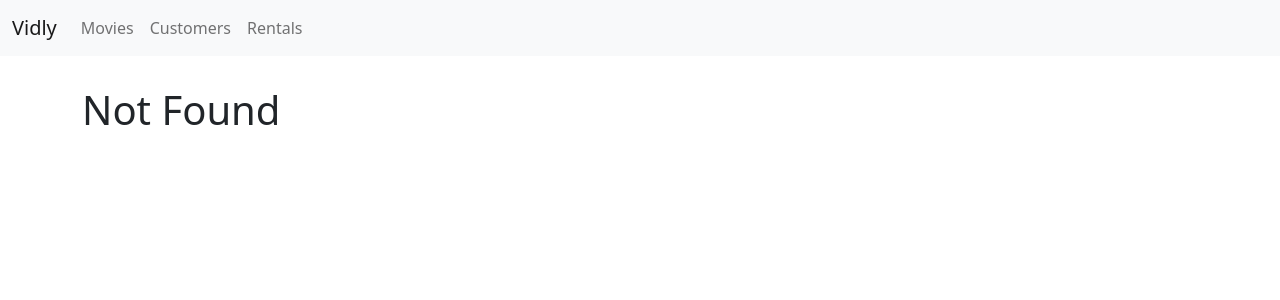
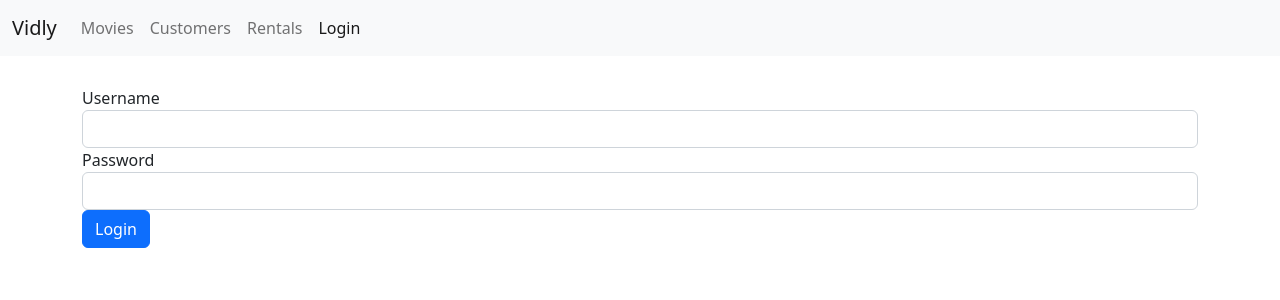
Before and after one commit to zalogarciam/vidly, a React (Create React App) app in the folder vidlyu/: page /login in a window 1280 px wide. Before the commit this address had no page. Shown: the top 300 px of the page. Built offline with nearby package versions, Linux system fonts and the light colour scheme.

Commit message:
Adding login component

```diff
--- a/vidlyu/src/App.js
+++ b/vidlyu/src/App.js
@@ -1,12 +1,13 @@
 import { Route, Routes, Navigate } from "react-router-dom";
+import { Fragment } from "react";
 import Movie from "./components/movie";
 import NavBar from "./components/navBar";
 import Customer from "./components/customer";
 import Rental from "./components/rental";
 import NotFound from "./components/notFound";
+import MovieForm from "./components/movieForm";
+import LoginForm from "./components/loginForm";
 import "./App.css";
-import { Fragment } from "react";
-import MovieForm from "./components/movieForm";
 
 function App() {
   return (
@@ -14,6 +15,7 @@
       <NavBar></NavBar>
       <main className="container">
         <Routes>
+          <Route path="/login" element={<LoginForm></LoginForm>}></Route>
           <Route path="/movies/:id" element={<MovieForm></MovieForm>}></Route>
           <Route path="/movies" element={<Movie />}></Route>
           <Route path="/customers" element={<Customer />}></Route>
--- /dev/null
+++ b/vidlyu/src/components/loginForm.jsx
@@ -0,0 +1,29 @@
+import React, { Component } from "react";
+
+class LoginForm extends Component {
+  handleSubmit = (e) => {
+    e.preventDefault();
+    // Call the server
+    console.log("Submitted");
+  };
+
+  render() {
+    return (
+      <div>
+        <form onSubmit={this.handleSubmit}>
+          <div className="form-group">
+            <label htmlFor="username">Username</label>
+            <input id="username" type="text" className="form-control" />
+          </div>
+          <div className="form-group">
+            <label htmlFor="password">Password</label>
+            <input id="password" type="password" className="form-control" />
+          </div>
+          <button className="btn btn-primary">Login</button>
+        </form>
+      </div>
+    );
+  }
+}
+
+export default LoginForm;
--- a/vidlyu/src/components/navBar.jsx
+++ b/vidlyu/src/components/navBar.jsx
@@ -35,6 +35,11 @@
                 Rentals
               </NavLink>
             </li>
+            <li className="nav-item">
+              <NavLink className="nav-link" to="/login">
+                Login
+              </NavLink>
+            </li>
           </ul>
         </div>
       </div>
```
